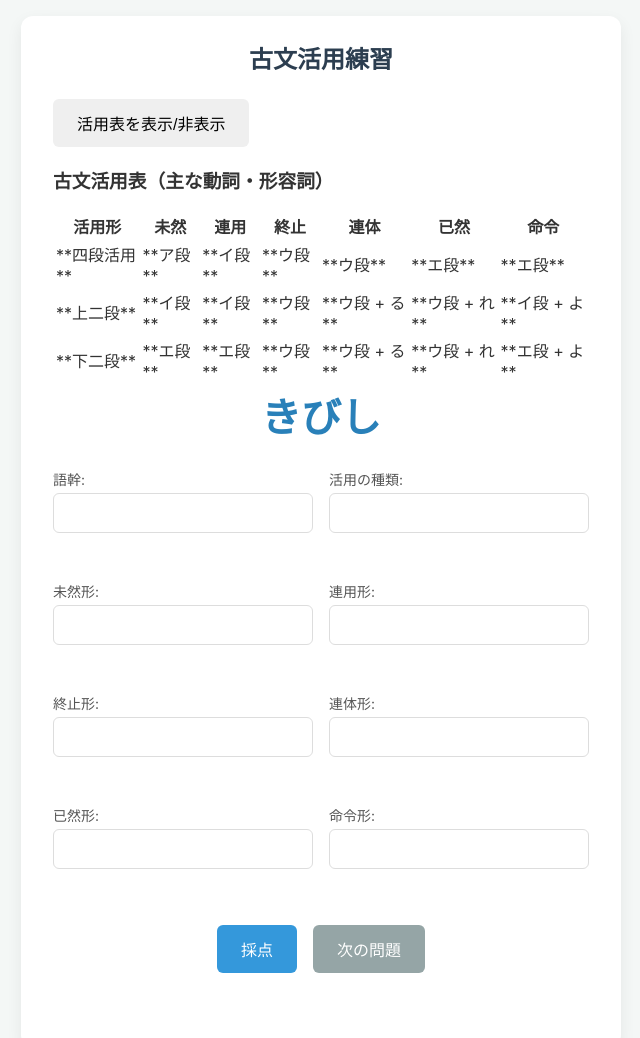
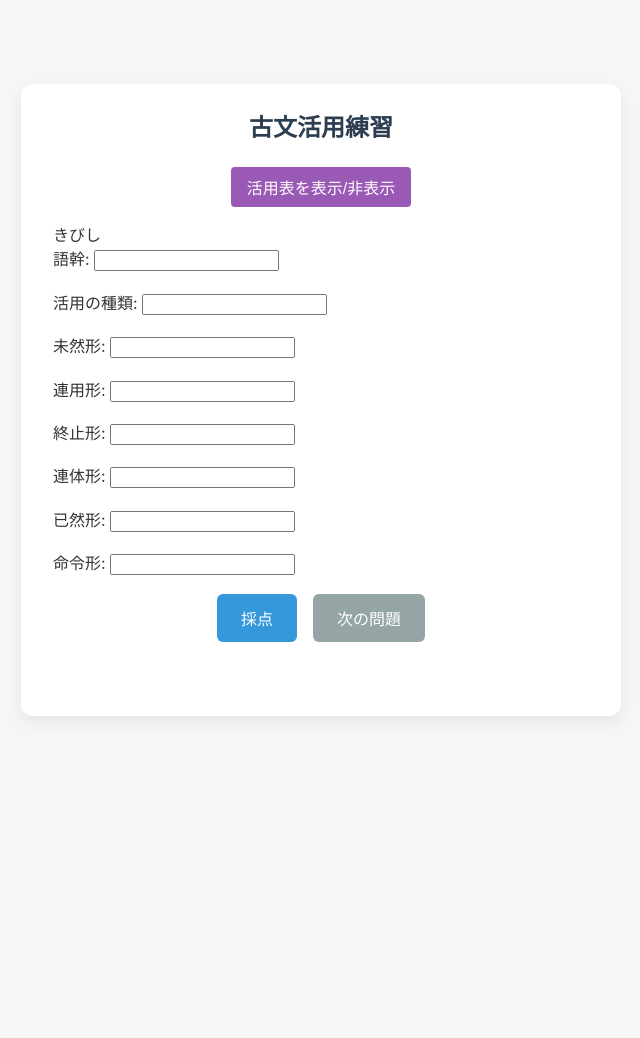
Before and after one commit to j20252097/kobun, a plain HTML site: page index.html in a window 1280 px wide. Shown: the top 1038 px of the page, without its empty margins (319-959 px from the left). After the commit the page ends 800 px from the top, so only its background shows below. Drawn offline with Linux system fonts and the light colour scheme.

Commit message:
Update style.css

```diff
--- a/style.css
+++ b/style.css
@@ -1,3 +1,5 @@
+/* ... (body, .container, h1, .question-box, #question-text, .answer-grid, .input-group のスタイルは前回と同じ) ... */
+
 body {
     font-family: -apple-system, BlinkMacSystemFont, "Segoe UI", Roboto, "Helvetica Neue", Arial, "Noto Sans", sans-serif;
     background-color: #f4f7f6;
@@ -29,52 +31,63 @@ h1 {
     margin-bottom: 24px;
 }
 
-.question-box {
-    text-align: center;
-    margin-bottom: 24px;
-    min-height: 60px; /* 問題の高さ（がたつき防止） */
-    display: flex;
-    justify-content: center;
-    align-items: center;
+/* 活用表のボタン */
+#toggle-table-button {
+    display: block;
+    margin: 0 auto 15px auto;
+    padding: 8px 16px;
+    background-color: #9b59b6; /* 紫色 */
+    color: white;
+    border: none;
+    border-radius: 4px;
+    cursor: pointer;
+    transition: background-color 0.2s;
 }
 
-#question-text {
-    font-size: 40px;
-    font-weight: bold;
-    color: #2980b9;
+#toggle-table-button:hover {
+    background-color: #8e44ad;
 }
 
-.answer-grid {
-    display: grid;
-    grid-template-columns: repeat(2, 1fr);
-    gap: 16px;
-    margin-bottom: 24px;
+/* 活用表コンテナ */
+#katsuyou-table-container {
+    display: none; /* 初期状態では非表示 */
+    margin-bottom: 20px;
+    border: 1px solid #ddd;
+    border-radius: 6px;
+    padding: 10px;
+    background-color: #f9f9f9;
+    overflow-x: auto;
 }
 
-.input-group {
-    display: flex;
-    flex-direction: column;
+#katsuyou-table-container h3 {
+    margin-top: 0;
+    font-size: 16px;
+    color: #34495e;
+    text-align: center;
 }
 
-.input-group label {
+#katsuyou-table-container table {
+    width: 100%;
+    border-collapse: collapse;
     font-size: 14px;
-    color: #555;
-    margin-bottom: 4px;
 }
 
-.input-group input {
-    width: 100%;
-    padding: 10px;
-    border: 1px solid #ddd;
-    border-radius: 6px;
-    font-size: 16px;
-    box-sizing: border-box; /* paddingを含めて幅を計算 */
+#katsuyou-table-container th,
+#katsuyou-table-container td {
+    border: 1px solid #ccc;
+    padding: 8px;
+    text-align: center;
+    white-space: nowrap;
 }
 
-.input-group input:focus {
-    outline: none;
-    border-color: #2980b9;
-    box-shadow: 0 0 0 2px rgba(41, 128, 185, 0.2);
+#katsuyou-table-container thead th {
+    background-color: #ecf0f1;
+    color: #333;
+}
+
+#katsuyou-table-container tbody td:first-child {
+    font-weight: bold;
+    background-color: #e8f9f1;
 }
 
 /* 採点後のスタイル */
@@ -88,6 +101,18 @@ h1 {
     background-color: #fdedec;
 }
 
+/* 不正解時に表示される正しい答えのスタイル */
+.correct-answer {
+    margin-top: 4px;
+    margin-bottom: 0;
+    font-size: 12px;
+    color: #e74c3c; /* 赤色で目立たせる */
+    font-weight: bold;
+    min-height: 1.2em; /* レイアウト崩れ防止 */
+}
+
+
+/* ... (controls, button, #result-area のスタイルは前回と同じ) ... */
 .controls {
     display: flex;
     gap: 16px;
@@ -122,19 +147,17 @@ button {
     background-color: #7f8c8d;
 }
 
-/* ボタンが無効な時のスタイル */
 button:disabled {
     background-color: #bdc3c7;
     cursor: not-allowed;
 }
-
 
 #result-area {
     margin-top: 20px;
     font-size: 18px;
     font-weight: bold;
     text-align: center;
-    height: 30px; /* 高さを確保 */
+    height: 30px;
 }
 
 #result-area.correct {
@@ -145,21 +168,9 @@ button:disabled {
     color: #e74c3c;
 }
 
-/* レスポンシブ対応 */
 @media (max-width: 600px) {
     .answer-grid {
-        grid-template-columns: 1fr; /* 狭い画面では1カラムに */
+        grid-template-columns: 1fr;
     }
-
-    h1 {
-        font-size: 20px;
-    }
-
-    #question-text {
-        font-size: 32px;
-    }
-
-    .container {
-        padding: 20px;
-    }
+    /* ... (他のレスポンシブスタイルも前回と同じ) ... */
 }
```
